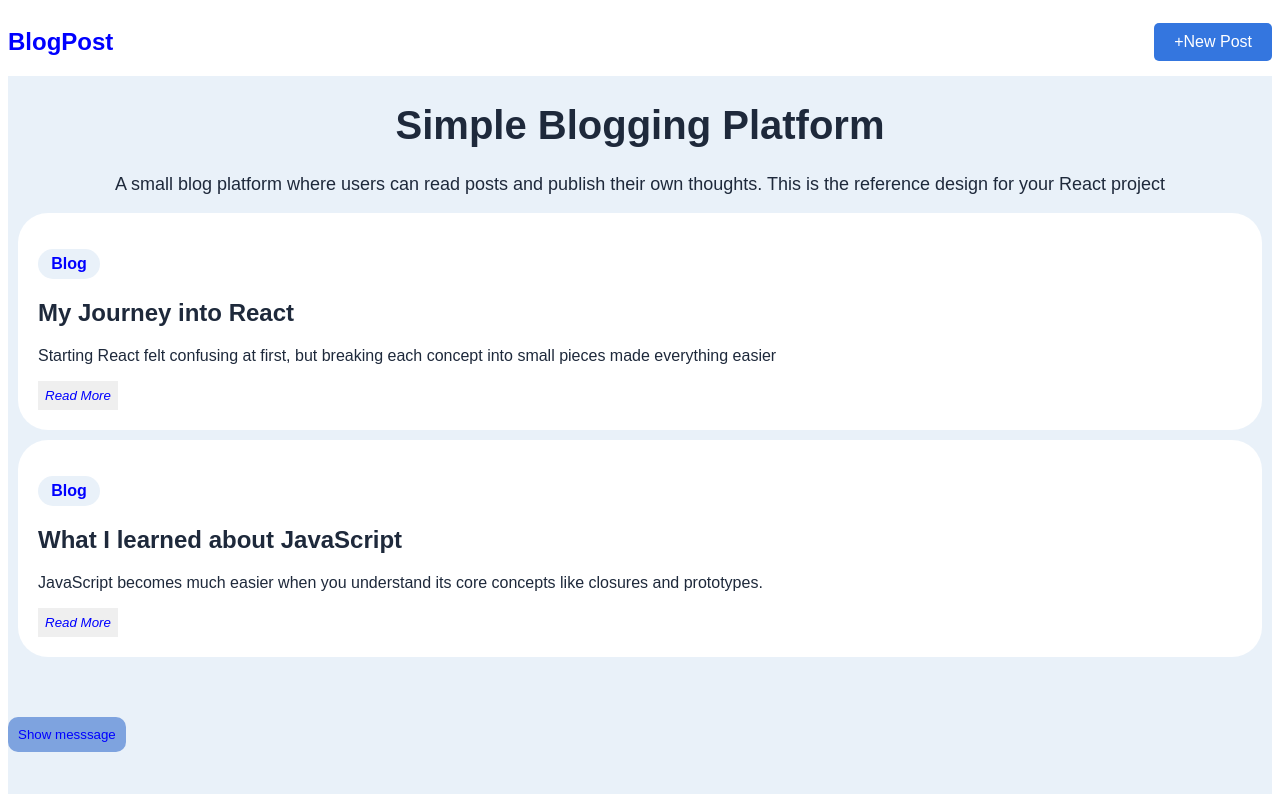
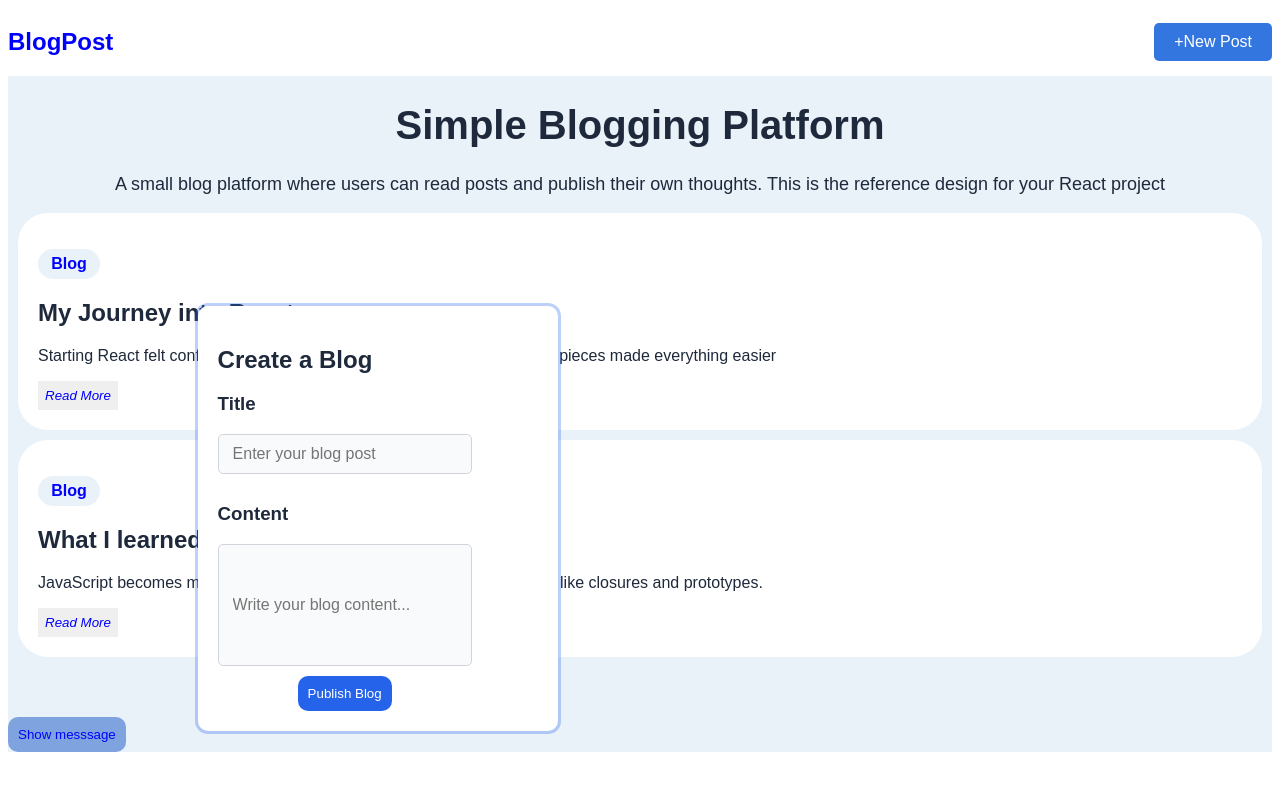
Before and after one commit to Ola-mide23/Blog-platform, a React (Vite) app: page / in a window 1280 px wide. Shown: the top 794 px of the page. Built offline with nearby package versions, Linux system fonts and the light colour scheme.

Commit message:
Blogging Platform

```diff
--- a/src/App.css
+++ b/src/App.css
@@ -74,7 +74,47 @@ padding-bottom: 50px
   cursor: pointer;
 }
 .new-form{
-  max-width: 400px;
-  margin: 40px auto;
 
+width: 20rem;
+  padding: 20px;
+  background-color: #fff;
+  border-radius: 10px;
+  top: 40%;
+  position: absolute;
+  justify-content: center;
+  align-items: center;
+  left: 15%;
+   box-shadow: 0 0 0 3px rgba(37, 99, 235, 0.3);
+
+  input{
+    width: 70%;
+    padding: 10px 14px;
+    margin-bottom: 10px;
+    border: 1px solid #d1d5db;
+    border-radius: 5px;
+    font-size: 1rem;
+    background-color: #f9fafb;
+    outline: none;
+    transition: border-color 0.3s, box-shadow 0.3s;
+  }
+  .second-input{
+    height: 100px;
+    margin: 0;
+  }
+  input:focus{
+    border-color: #2563eb;
+    box-shadow: 0 0 0 3px rgba(37, 99, 235, 0.3);
+  }
+  button{
+    padding: 10px;
+    text-align: center;
+    justify-content: center;
+    align-items: center;
+    margin: 10px 20px 0 80px;
+    border: none;
+    background-color: #2563eb;
+    color: white;
+    border-radius: 10px;
+    text-transform: capitalize;
+  }
 }
--- a/src/App.jsx
+++ b/src/App.jsx
@@ -27,7 +27,7 @@ function NewPost() {
        </div>
        <div className="content">
         <h3>Content</h3>
-        <input type="text" placeholder='Write your blog content...'/>
+        <input type="text"  placeholder='Write your blog content...' className='second-input' />
        </div>
        <button className="publish">publish blog</button>
     </form>
```
